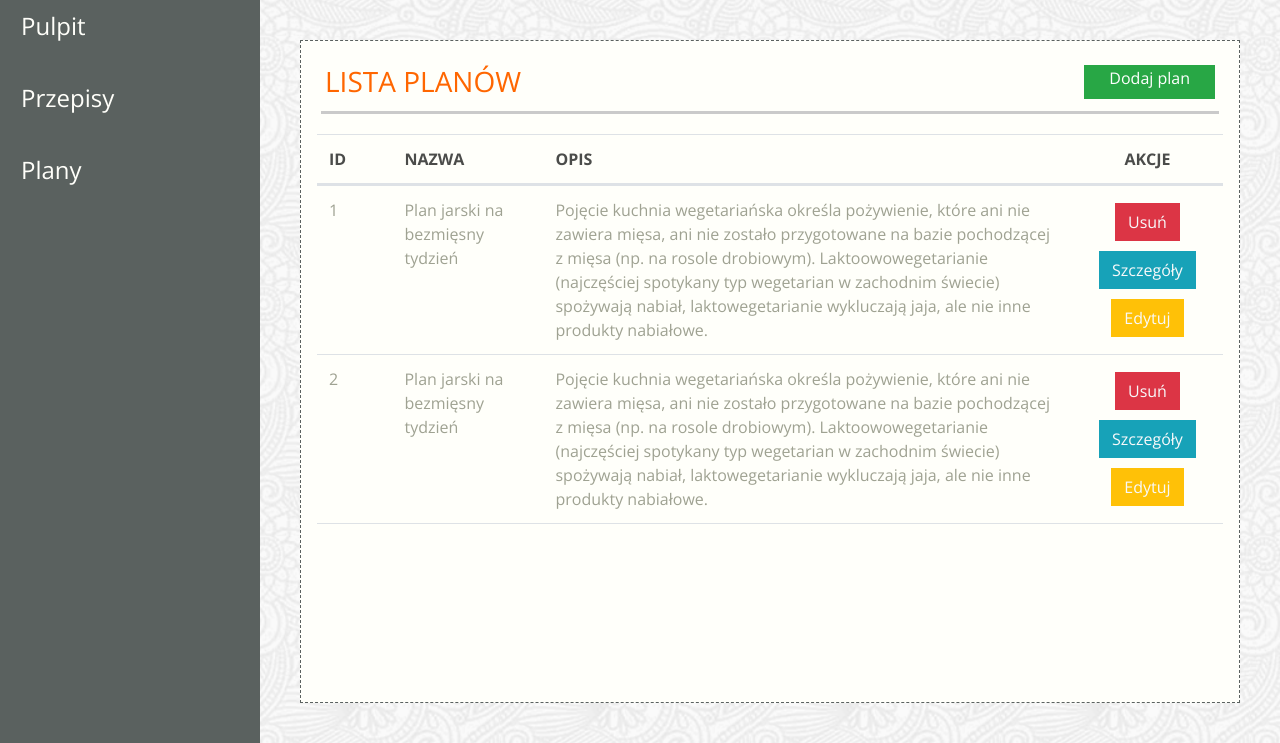
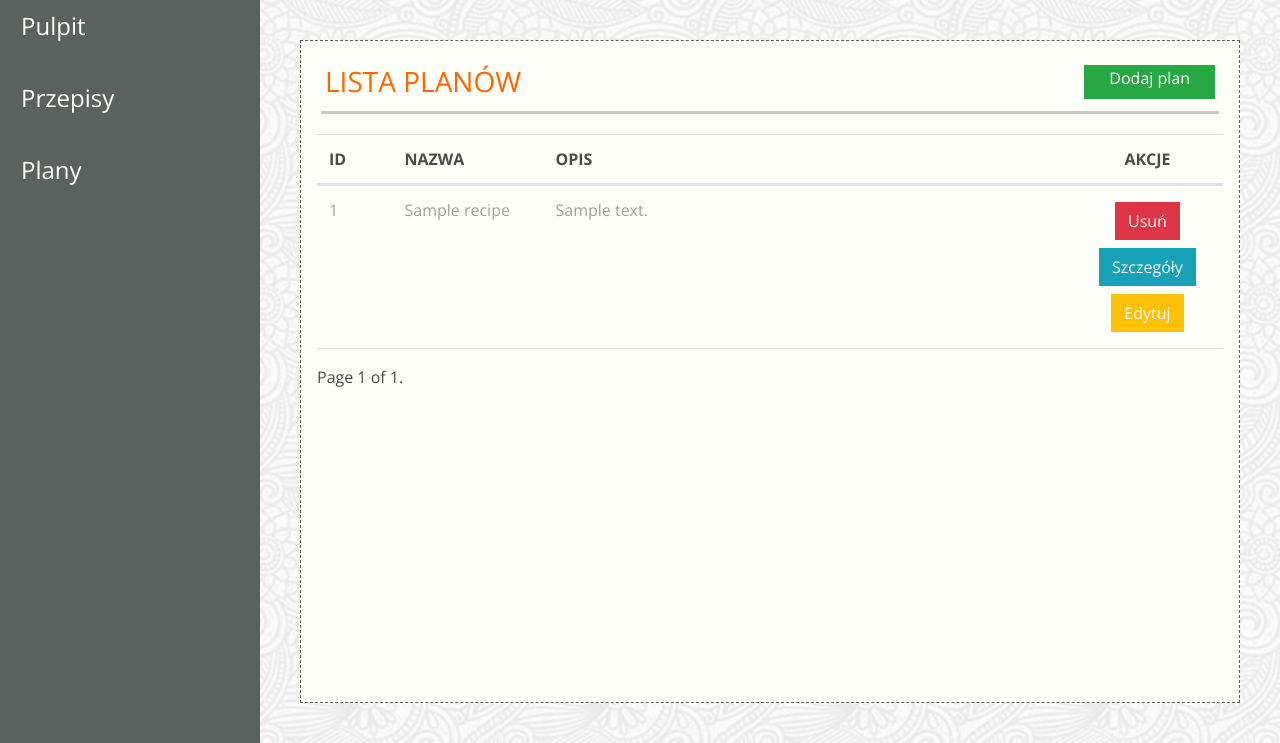
Before and after one commit to CezarySzukiel/Project_Jedzonko_Scrum, a Django app: template jedzonko/templates/jedzonko/app-schedules.html in a window 1280 px wide. Shown: the part 84-827 px from the top of the page. Run offline with Django 3.2, Linux system fonts and the light colour scheme; the template is opened without the code that fills it: most values are stand-ins (such as "Sample title", 1, 10 or a date in 2020); some libraries are stand-ins or nearby versions; some web fonts are replaced.

Commit message:
feature-5.2

```diff
--- a/jedzonko/templates/jedzonko/app-schedules.html
+++ b/jedzonko/templates/jedzonko/app-schedules.html
@@ -25,46 +25,81 @@
             </tr>
             </thead>
             <tbody class="text-color-lighter">
-            <tr class="d-flex">
-                <td class="col-1">1</td>
-                <td class="col-2">Plan jarski na bezmięsny tydzień</td>
+<!--            <tr class="d-flex">-->
+<!--                <td class="col-1">1</td>-->
+<!--                <td class="col-2">Plan jarski na bezmięsny tydzień</td>-->
+<!--                <td class="col-7">-->
+<!--                    Pojęcie kuchnia wegetariańska określa pożywienie, które ani-->
+<!--                    nie zawiera mięsa, ani nie zostało przygotowane na bazie-->
+<!--                    pochodzącej z mięsa (np. na rosole drobiowym).-->
+<!--                    Laktoowowegetarianie (najczęściej spotykany typ wegetarian w-->
+<!--                    zachodnim świecie) spożywają nabiał, laktowegetarianie-->
+<!--                    wykluczają jaja, ale nie inne produkty nabiałowe.-->
+<!--                </td>-->
+<!--                <td class="col-2 d-flex align-items-center justify-content-center flex-wrap">-->
+<!--                    <a href="" class="btn btn-danger rounded-0 text-light m-1">Usuń</a>-->
+<!--                    <a href=""-->
+<!--                       class="btn btn-info rounded-0 text-light m-1">Szczegóły</a>-->
+<!--                    <a href=""-->
+<!--                       class="btn btn-warning rounded-0 text-light m-1">Edytuj</a>-->
+<!--                </td>-->
+<!--            </tr>-->
+<!--            <tr class="d-flex">-->
+<!--                <td class="col-1">2</td>-->
+<!--                <td class="col-2">Plan jarski na bezmięsny tydzień</td>-->
+<!--                <td class="col-7">-->
+<!--                    Pojęcie kuchnia wegetariańska określa pożywienie, które ani-->
+<!--                    nie zawiera mięsa, ani nie zostało przygotowane na bazie-->
+<!--                    pochodzącej z mięsa (np. na rosole drobiowym).-->
+<!--                    Laktoowowegetarianie (najczęściej spotykany typ wegetarian w-->
+<!--                    zachodnim świecie) spożywają nabiał, laktowegetarianie-->
+<!--                    wykluczają jaja, ale nie inne produkty nabiałowe.-->
+<!--                </td>-->
+<!--                <td class="col-2 d-flex align-items-center justify-content-center flex-wrap">-->
+<!--                    <a href="" class="btn btn-danger rounded-0 text-light m-1">Usuń</a>-->
+<!--                    <a href=""-->
+<!--                       class="btn btn-info rounded-0 text-light m-1">Szczegóły</a>-->
+<!--                    <a href=""-->
+<!--                       class="btn btn-warning rounded-0 text-light m-1">Edytuj</a>-->
+<!--                </td>-->
+<!--            </tr>-->
+                {% for plan in page_obj %}
+                    <tr class="d-flex">
+                <td class="col-1">{{forloop.counter}}</td>
+                <td class="col-2">{{plan.name}}</td>
                 <td class="col-7">
-                    Pojęcie kuchnia wegetariańska określa pożywienie, które ani
-                    nie zawiera mięsa, ani nie zostało przygotowane na bazie
-                    pochodzącej z mięsa (np. na rosole drobiowym).
-                    Laktoowowegetarianie (najczęściej spotykany typ wegetarian w
-                    zachodnim świecie) spożywają nabiał, laktowegetarianie
-                    wykluczają jaja, ale nie inne produkty nabiałowe.
+                    {{plan.description}}
                 </td>
                 <td class="col-2 d-flex align-items-center justify-content-center flex-wrap">
                     <a href="" class="btn btn-danger rounded-0 text-light m-1">Usuń</a>
-                    <a href=""
+                    <a href="/plan/{{plan.id}}/"
                        class="btn btn-info rounded-0 text-light m-1">Szczegóły</a>
-                    <a href=""
+                    <a href="/plan/modify/{{plan.id}}"
                        class="btn btn-warning rounded-0 text-light m-1">Edytuj</a>
                 </td>
             </tr>
-            <tr class="d-flex">
-                <td class="col-1">2</td>
-                <td class="col-2">Plan jarski na bezmięsny tydzień</td>
-                <td class="col-7">
-                    Pojęcie kuchnia wegetariańska określa pożywienie, które ani
-                    nie zawiera mięsa, ani nie zostało przygotowane na bazie
-                    pochodzącej z mięsa (np. na rosole drobiowym).
-                    Laktoowowegetarianie (najczęściej spotykany typ wegetarian w
-                    zachodnim świecie) spożywają nabiał, laktowegetarianie
-                    wykluczają jaja, ale nie inne produkty nabiałowe.
-                </td>
-                <td class="col-2 d-flex align-items-center justify-content-center flex-wrap">
-                    <a href="" class="btn btn-danger rounded-0 text-light m-1">Usuń</a>
-                    <a href=""
-                       class="btn btn-info rounded-0 text-light m-1">Szczegóły</a>
-                    <a href=""
-                       class="btn btn-warning rounded-0 text-light m-1">Edytuj</a>
-                </td>
-            </tr>
+
+                {% endfor%}
+
             </tbody>
         </table>
+        <div class="pagination">
+        <span class="step-links">
+            {% if page_obj.has_previous %}
+                <a href="?page=1">&laquo; first</a>
+                <a href="?page={{ page_obj.previous_page_number }}">previous</a>
+            {% endif %}
+
+            <span class="current">
+                Page {{ page_obj.number }} of {{ page_obj.paginator.num_pages }}.
+            </span>
+
+            {% if page_obj.has_next %}
+                <a href="?page={{ page_obj.next_page_number }}">next</a>
+                <a href="?page={{ page_obj.paginator.num_pages }}">last &raquo;</a>
+            {% endif %}
+        </span>
+    </div>
     </div>
 </div>
 {% endblock content %}
```
Also changed, not shown: jedzonko/views.py (+6 -1 lines), jedzonko/migrations/0003_auto_20230509_1001.py (added).
